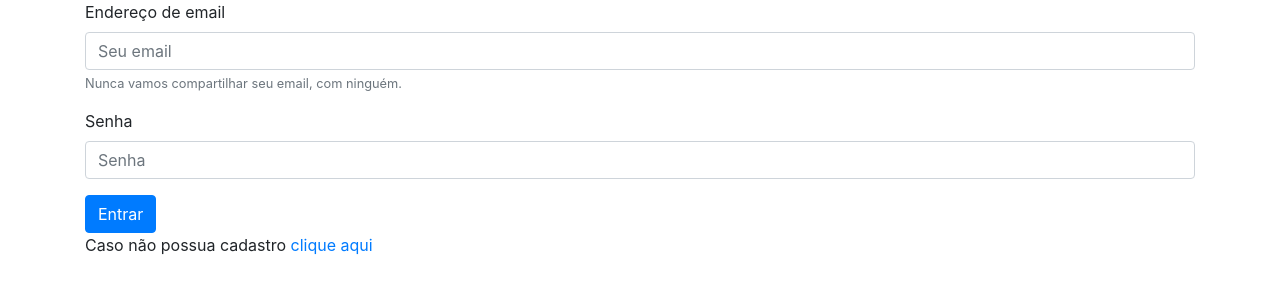
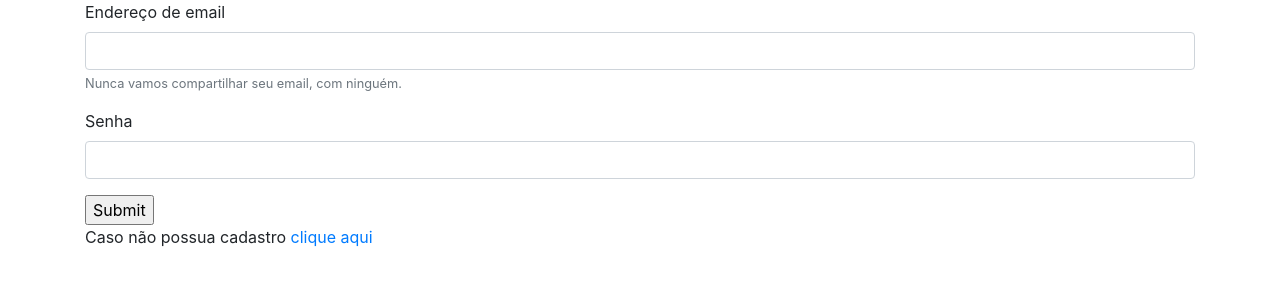
Before and after one commit to eduardo01999/ProjetoPapelaria, a PHP site: page /loginPapelaria.php in a window 1280 px wide. Shown: the part 100-400 px from the top of the page. Run offline with PHP 8.4, Linux system fonts and the light colour scheme.

Commit message:
Sistema de login implementado

```diff
--- a/BLL/conecta.php
+++ b/BLL/conecta.php
@@ -3,6 +3,8 @@ $servername = "localhost";
 $username = "root";
 $password = "";
 $database = "papelarias";
+
+$conexao = mysqli_connect($servername, $username, $password, $database) or die ('Não foi possivel conectar');
 
 try {
   $conn = new PDO("mysql:host=$servername;dbname=$database", $username, $password);
--- a/GUI/homePapelaria.php
+++ b/GUI/homePapelaria.php
@@ -1,3 +1,7 @@
+<?php
+session_start();
+include("../BLL/verifica.php")
+?>
 <!DOCTYPE html>
 <html lang="pt-br">
 <head>
--- a/GUI/index.php
+++ b/GUI/index.php
@@ -27,12 +27,6 @@
         <div class="container">
         <main class="row">
             <div class="col align-self-center">
-                <nav class="navbar navbar-light bg-light">
-                    <form class="form-inline">
-                      <input class="form-control mr-sm-2 teste" type="search" placeholder="Pesquisar" aria-label="Pesquisar">
-                      <button class="btn btn-outline-success my-2 my-sm-0" type="submit">Pesquisar</button>
-                    </form>
-                  </nav>
             </div>
         </div>
             <div class="container">
--- a/GUI/loginPapelaria.php
+++ b/GUI/loginPapelaria.php
@@ -23,22 +23,21 @@
         <div class="container">
         <main class="row">
                 <div class="col align-self-center">
-                        <form>
+                        <form action="../BLL/process_login.php" method="POST">
                             <div class="form-group">
-                              <label for="exampleInputEmail1">Endereço de email</label>
-                              <input type="email" class="form-control" id="exampleInputEmail1" aria-describedby="emailHelp" placeholder="Seu email">
+                              <label>Endereço de email</label>
+                              <input type="email" name="email" class="form-control" id="email">
                               <small id="emailHelp" class="form-text text-muted">Nunca vamos compartilhar seu email, com ninguém.</small>
                             </div>
                             <div class="form-group">
-                              <label for="exampleInputPassword1">Senha</label>
-                              <input type="password" class="form-control" id="exampleInputPassword1" placeholder="Senha">
+                              <label>Senha</label>
+                              <input type="password" name="senha" class="form-control" id="senha">
                             </div>
-                            <button onclick="window.location.href='homePapelaria.php'" type="submit" class="btn btn-primary">Entrar</button>
-                            <p>Caso não possua cadastro <a href="cadastroPapelaria.php">clique aqui</a></p>
-                            </div>
+                            <input type="submit">
                         </form>
-                </div>
-            </div>
+                        <p>Caso não possua cadastro <a href="cadastroPapelaria.php">clique aqui</a></p>
+                        </div>
+
         </main>
     </div>
     <script src="https://code.jquery.com/jquery-3.3.1.slim.min.js" integrity="sha384-q8i/X+965DzO0rT7abK41JStQIAqVgRVzpbzo5smXKp4YfRvH+8abtTE1Pi6jizo" crossorigin="anonymous"></script>
```
Also changed, not shown: BLL/process_login.php (added, +28 -0 lines).
